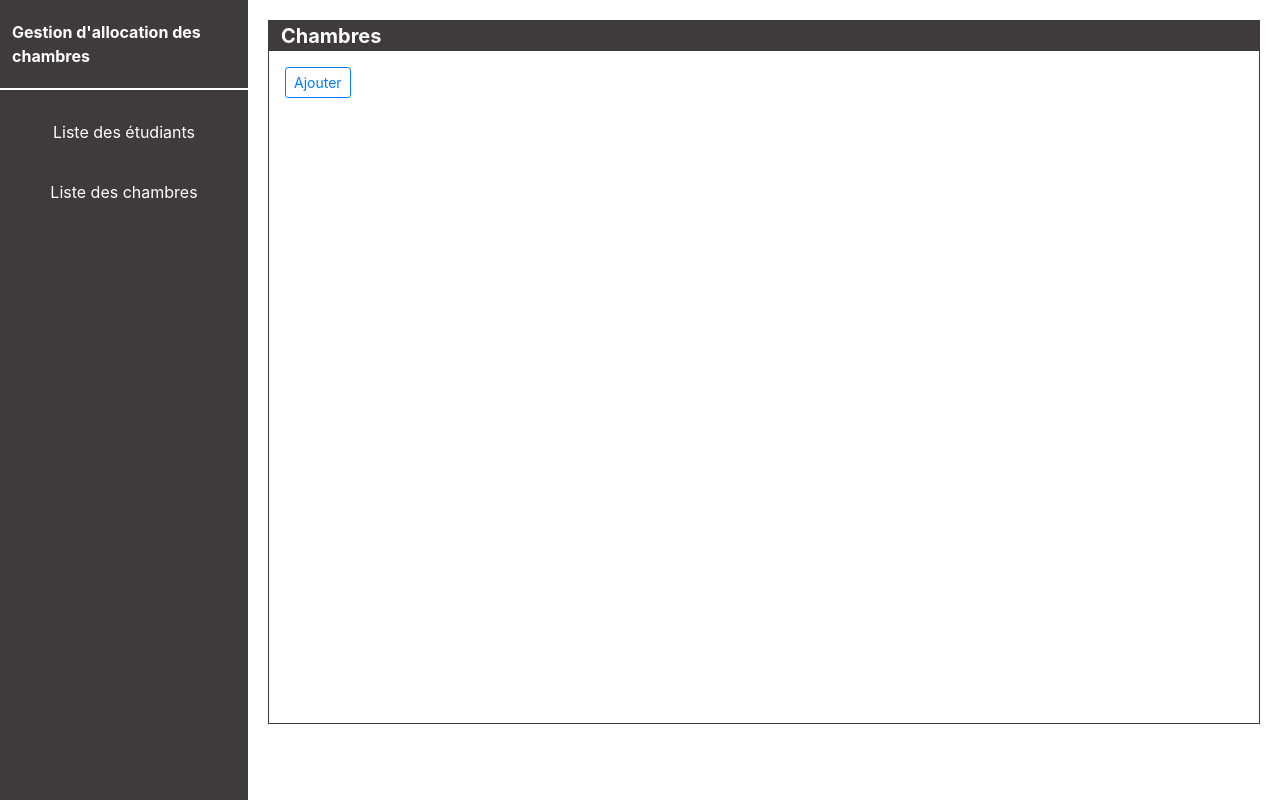
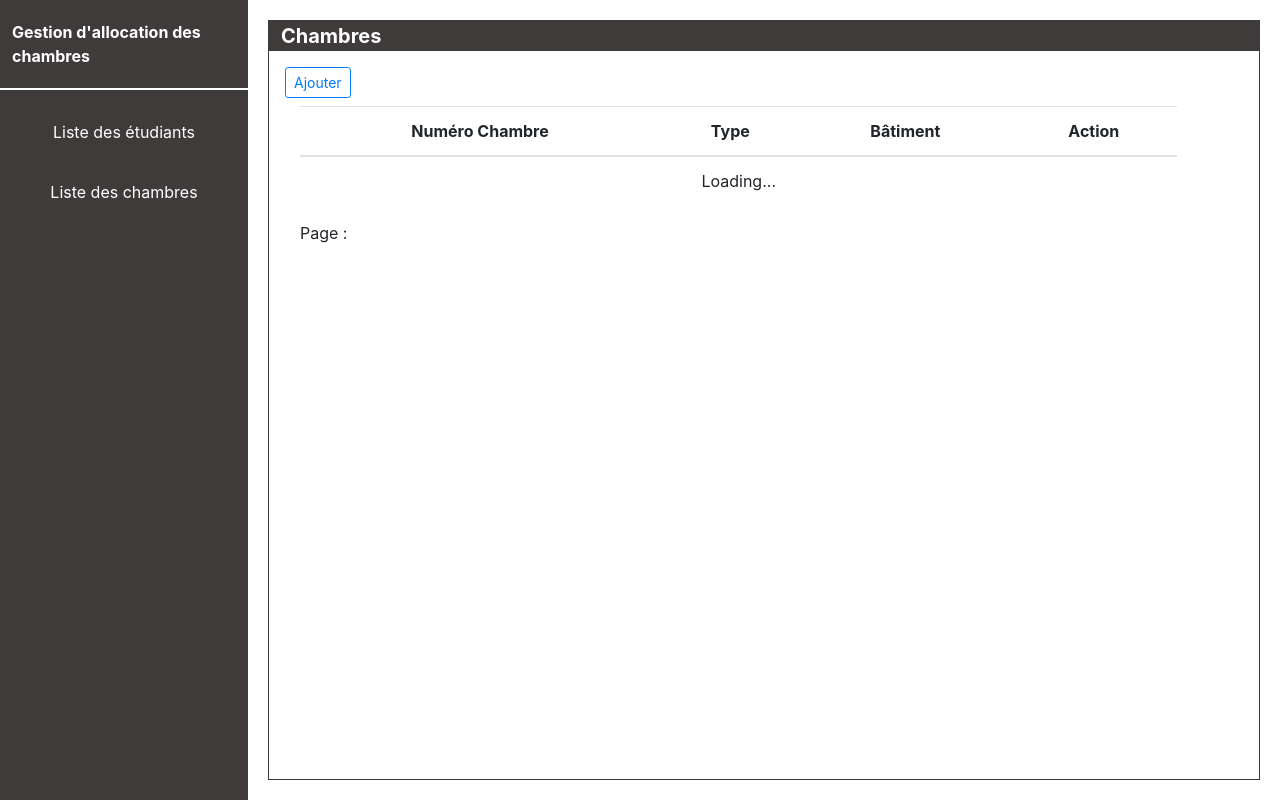
Before and after one commit to djidjiawdia/Brogrammers-Gestion-Allocation-Chambres, a PHP site: page /gestionAllocationChambres/chambre in a window 1280 px wide. Run offline with PHP 8.4, Linux system fonts and the light colour scheme; some libraries are stand-ins or nearby versions.

Commit message:
Liste Chambre

```diff
--- a/controllers/ChambreCtrl.php
+++ b/controllers/ChambreCtrl.php
@@ -46,4 +46,36 @@ class ChambreCtrl extends Controller {
             }
         }
     }
+
+    public function showRoom(){
+        extract($_POST);
+        $data = $this->dao->showRooms($limit, $offset);
+        $output = "";
+        foreach($data as $d){
+            $tr =  '';
+            $tr = '
+                <tr id="'. $d->getId().'">
+                    <td>'.$d->getNum().'</td>
+                    <td>'. $d->getType().'</td>
+                    <td></td>
+                    <td>
+                        <button class="btn btn-warning editRoom" id="'. $d->getId() .'"><span><i class="fas fa-edit"></i></span></button>
+                        <button class="btn btn-danger deleteRoom" id="'. $d->getId() .'"><span><i class="fas fa-trash"></i></span></button>
+                    </td>
+                </tr>
+            ';
+            $output .= $tr;
+        }
+        echo json_encode(["body" => $output, "rows" => count($this->dao->findAll())]);
+        //             <tr>
+        //                 <td colspan="4">Pas de joueurs</td>
+        //             </tr>
+        //         </tbody>
+        //     </table>
+        //     <div class="pagination">
+        //         <p>Page :</p>
+        //         <ol id="numbers"></ol>
+        //     </div>
+        // ';
+    }
 }
--- a/dao/ChambreDao.php
+++ b/dao/ChambreDao.php
@@ -16,6 +16,16 @@ class ChambreDao extends Manager {
 
     }
 
+    public function showRooms($limit, $offset){
+        $sql = "
+            SELECT *
+            FROM $this->tableName
+            LIMIT {$limit}
+            OFFSET {$offset}
+        ";
+        return $this->returnObject($sql);
+    }
+
     public function showDispo(){
         $sql = "
             SELECT *
@@ -32,12 +42,7 @@ class ChambreDao extends Manager {
                          GROUP BY idChambre
                          HAVING COUNT(id) < 2)
         ";
-        $result = [];
-        $data = $this->executeSelect($sql);
-        foreach($data as $d){
-            $result[] = new $this->className($d);
-        }
-        return $result;
+        return $this->returnObject($sql);
     }
 
 }
--- a/libs/Manager.php
+++ b/libs/Manager.php
@@ -77,4 +77,13 @@ abstract class Manager implements IDao {
         return $lastId['id'];
     }
 
+    public function returnObject($sql){
+        $result = [];
+        $data = $this->executeSelect($sql);
+        foreach($data as $d){
+            $result[] = new $this->className($d);
+        }
+        return $result;
+    }
+
 }
--- a/public/css/style.css
+++ b/public/css/style.css
@@ -74,7 +74,7 @@
 .content{
     width: 80%;
     min-height: 80vh;
-    height: 100%;
+    /* height: 100%; */
     margin: 20px;
     border: 1px solid var(--my-primary-color);
     /* overflow: hidden; */
@@ -101,6 +101,10 @@
 }
 
 .form-search{
+    display: flex;
+}
+
+.pagination{
     display: flex;
 }
 
--- a/views/chambre/index.php
+++ b/views/chambre/index.php
@@ -4,3 +4,42 @@
         Ajouter
     </a>
 </div>
+<div class="mt-2 col-11 table-responsive">
+    <table class="table text-center">
+        <thead>
+            <tr>
+                <th>Numéro Chambre</th>
+                <th>Type</th>
+                <th>Bâtiment</th>
+                <th>Action</th>
+            </tr>
+        </thead>
+        <tbody id="tbody">
+            <tr>
+                <td colspan="4">Loading...</td>
+            </tr>
+        </tbody>
+    </table>
+    <div class="pagination">
+        <p>Page :</p>
+        <ol id="numbers"></ol>
+    </div>
+</div>
+
+<script>
+    let offset = 0;
+    const limit = 5;
+    $(document).ready(function(){
+        const body = $('#tbody');
+        $.ajax({
+            url: '<?= ROOT ?>/chambre/showRoom',
+            type: 'POST',
+            data: {limit: limit, offset: offset},
+            dataType: 'json',
+            success: function(res){
+                body.html(res.body);
+                console.log(res);
+            }
+        });
+    });
+</script>
```
Also changed, not shown: dao/BatimentDao.php (+2 -6 lines).
